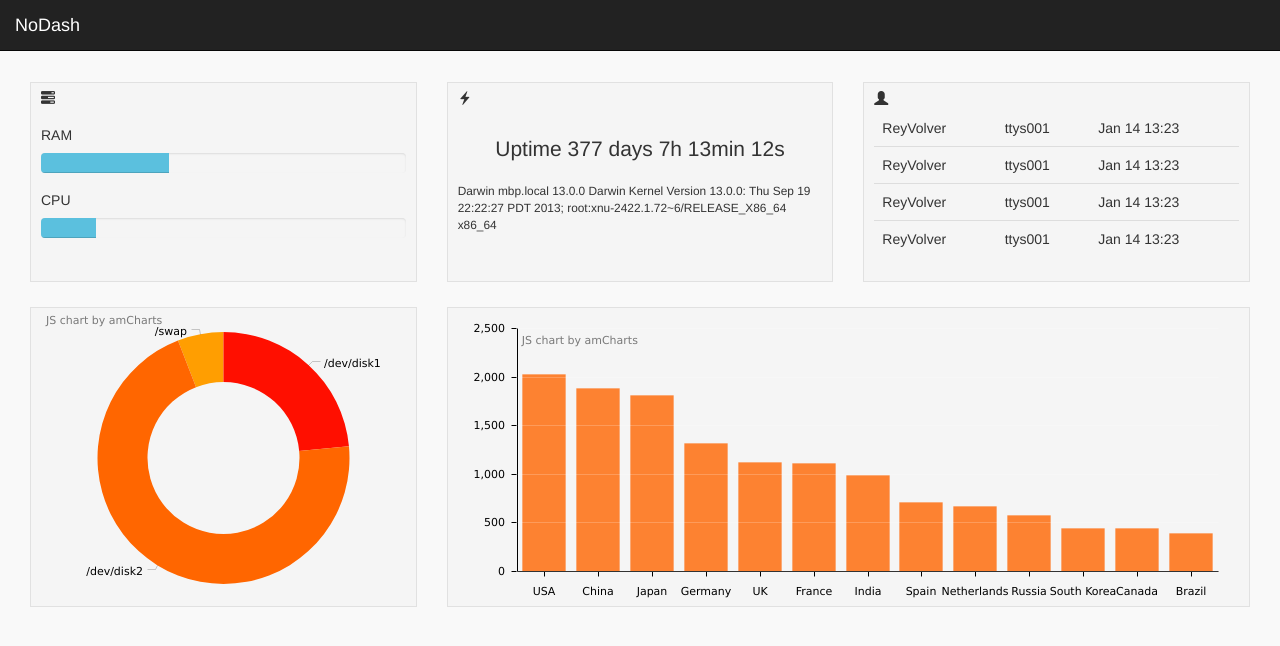
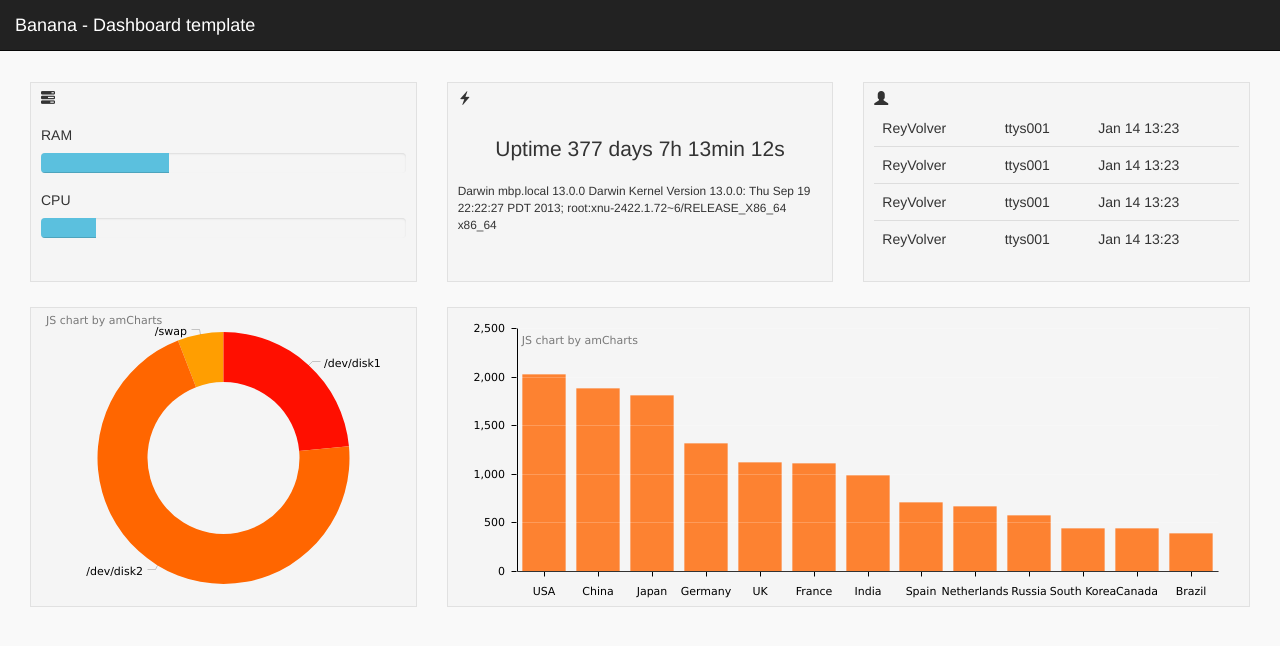
Before and after one commit to ReyVolver/Banana, a website: page index.html in a window 1280 px wide. Drawn offline with nearby package versions, Linux system fonts and the light colour scheme.

Commit message:
Update index.html

```diff
--- a/index.html
+++ b/index.html
@@ -15,7 +15,7 @@
 	<nav class="navbar navbar-default navbar-static-top navbar-inverse" role="navigation">
 		<div class="container-fluid">
 			<div class="navbar-header">
-				<a class="navbar-brand" href="#">NoDash</a>
+				<a class="navbar-brand" href="#">Banana - Dashboard template</a>
 			</div>
 		</div><!-- /.container-fluid -->
 	</nav>
```
